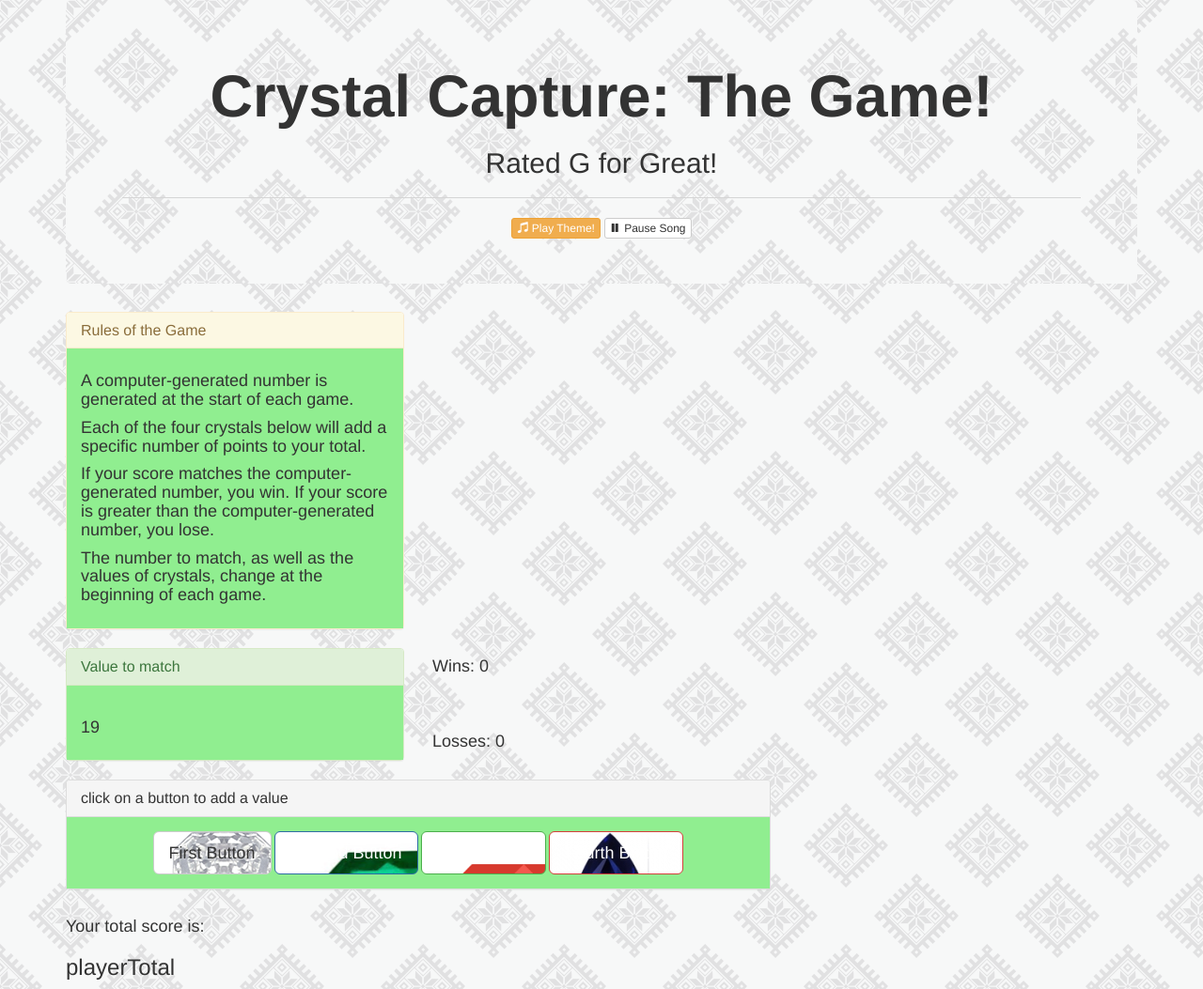
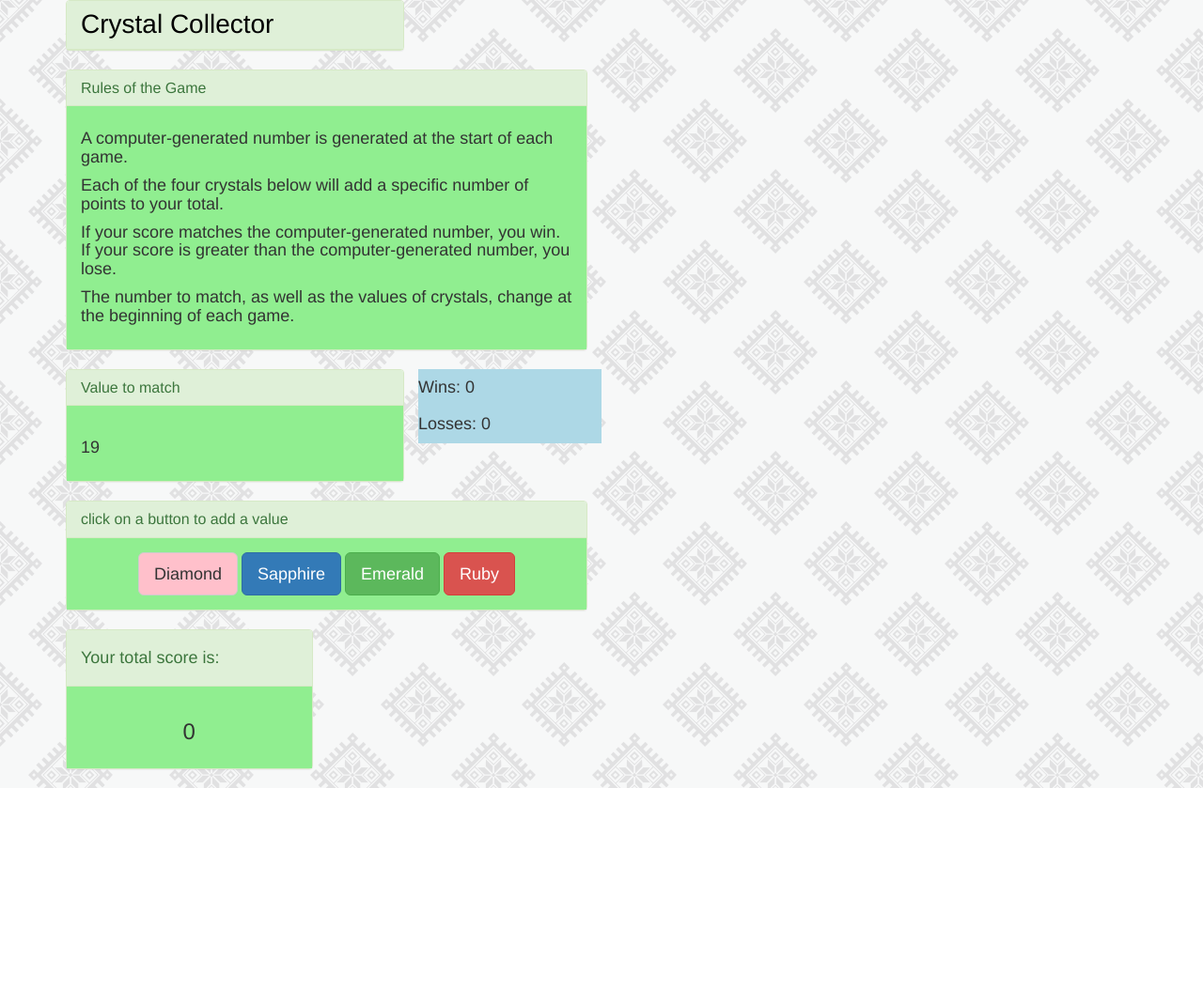
Before and after one commit to mathiskim/week-4-game, a plain HTML site: page index.html in a window 1280 px wide. Shown: the whole page at 94% size. After the commit the page ends 839 px from the top, so only its background shows below. Drawn offline with nearby package versions, Linux system fonts and the light colour scheme.

Commit message:
working copy

```diff
--- a/assets/css/style.css
+++ b/assets/css/style.css
@@ -0,0 +1,4 @@
+#firstBtn {
+	height: 75px;
+	background-image: url("assets/images/diamond.png");
+}
--- /dev/null
+++ b/assets/javascript/week4.js
@@ -0,0 +1,105 @@
+ $(".jumbotron").css({'background-image':'url("assets/images/eight_horns.png")'});
+      $(".game-rules").css({"background-color": "yellow"});
+     $(".panel-body").css({"background-color": "lightgreen"});
+
+     // The random number shown at the start of the game should be between 19 - 120.
+      function getRandomInt(min, max) {
+      return Math.floor(Math.random() * (max - min + 1)) + min;
+    }
+
+// Each crystal should have a random hidden value between 1 - 12.
+      var playerTotal = 0;
+      var buttonValues = [];
+      var matchValue;
+      var nbrWins = 0;
+      var nbrLosses = 0;
+
+     for (var i = 0; i < 4; i++) {
+        buttonValues[i] = getRandomInt(1, 12);
+        var currentValue = buttonValues[i];
+        for (var j = 0; j < i; j++)  {              //removes duplicate value if it exists
+            if (buttonValues[i] === buttonValues[j]) {
+                i = i - 1;          //replace the current occurrence of the array when the loop increments
+                j = 9;             //break out of the loop
+            }
+        }
+      }
+
+     $(document).ready(function() {
+   //  resetGame();
+      matchValue = getRandomInt(19, 120);
+      $(".match-value").html("<h4>" + matchValue + "</h4>");
+      $(".wins").html("<h4>Wins: " + nbrWins + "</h4>");
+      $(".losses").html("<h4>Losses: " + nbrLosses + "</h4>");
+
+      // get button value for first button
+      $("#firstBtn").on("click", function() {
+         playerTotal = playerTotal + buttonValues[0];
+         $("#score").text(playerTotal);
+         didIWin(playerTotal, matchValue);
+        });
+
+      $("#secondBtn").on("click", function() {
+        playerTotal = playerTotal + buttonValues[1];
+        $("#score").text(playerTotal);
+        didIWin(playerTotal, matchValue);
+      });
+
+      // get button value for third button
+      $("#thirdBtn").on("click", function() {
+        playerTotal = playerTotal + buttonValues[2];
+        $("#score").text(playerTotal);
+        didIWin(playerTotal, matchValue);
+      });
+
+      // get button value for fourth button
+      $("#fourthBtn").on("click", function() {
+        playerTotal = playerTotal + buttonValues[3];
+        $("#score").text(playerTotal);
+        didIWin(playerTotal, matchValue);
+      });
+
+   function displayScore() {
+     $("#score").text(playerTotal);
+   }
+
+   function didIWin(playerTotal, matchValue) {
+      if (playerTotal === matchValue) {
+        nbrWins++;
+        $("#wins").text("Wins: " + nbrWins);
+        resetGame();
+      } else {
+        if (playerTotal > matchValue) {
+          nbrLosses++;
+          $("#losses").html("<h4>Losses: " + nbrLosses + "</h4>");
+          resetGame();
+        }
+      }
+   }
+
+ function resetGame() {
+       playerTotal = 0;
+       buttonValues = [];
+       matchValue;
+
+     matchValue = getRandomInt(19, 120);
+
+     for (var i = 0; i < 4; i++) {
+        buttonValues[i] = getRandomInt(1, 12);
+        var currentValue = buttonValues[i];
+        for (var j = 0; j < i; j++)  {
+           console.log('value of j ' + j);
+            if (buttonValues[i] === buttonValues[j]) {   //if this is a duplicate value, replace it
+                i = i - 1;          //replace the current occurrence of the array when the loop increments
+                j = 9;             //break out of the loop
+            }
+        }
+      }
+
+      $("#wins").text("Wins: " + nbrWins);
+      $("#losses").text("Losses: " + nbrLosses);
+      $(".match-value").text(matchValue);
+      $("#score").text(playerTotal);
+ }
+
+});
--- a/index.html
+++ b/index.html
@@ -59,9 +59,12 @@ function getRandomInt(min, max) {
 <!DOCTYPE html>
 <html>
 <head>
-	<title>Crystal Capture</title>
+	<title>Crystal Collector</title>
+
 	<!-- Bootstrap File -->
   <link rel="stylesheet" href="https://maxcdn.bootstrapcdn.com/bootstrap/3.3.6/css/bootstrap.min.css" integrity="sha384-1q8mTJOASx8j1Au+a5WDVnPi2lkFfwwEAa8hDDdjZlpLegxhjVME1fgjWPGmkzs7" crossorigin="anonymous">
+  <!--<link rel="stylesheet" type="text/css" href="assets/css/style.css"> -->
+
 
   <!-- JQuery -->
   <script src="https://code.jquery.com/jquery.js"></script>
@@ -77,7 +80,7 @@ function getRandomInt(min, max) {
 <div class="container">
 
     <!-- Jumbotron with Title -->
-    <div class="jumbotron" >
+  <!--  <div class="jumbotron" >
       <h1 class="text-center"><strong>Crystal Capture: The Game!</strong></h1>
       <h2 class="text-center">Rated G for Great!</h2>
       <hr>
@@ -85,11 +88,21 @@ function getRandomInt(min, max) {
         <button class="btn btn-warning btn-xs theme-button"><span class="glyphicon glyphicon-music"></span> Play Theme!</button>
         <button class="btn btn-default btn-xs pause-button"><span class="glyphicon glyphicon-pause"></span> Pause Song</button>
       </div>
+    </div>  -->
+
+    <div class="row">
+      <div class="col-lg-4">
+        <div class="panel panel-success">
+          <div class="panel-heading">
+            <h1 class="panel-title" style="font-size: 2em; color: black">Crystal Collector</h1>
+          </div>
+      </div>
+    </div>
    </div>
 
     <div class="row">
-      <div class="col-lg-4">
-        <div class="panel panel-warning">
+      <div class="col-lg-6">
+        <div class="panel panel-success">
           <div class="panel-heading">
             <h1 class="panel-title">Rules of the Game</h1>
           </div>
@@ -114,29 +127,28 @@ function getRandomInt(min, max) {
           </div>
         </div>
       </div>
-
-      <div class="col-lg-2">
-         <div class="win-lose">
+      <div class="col-lg-2" style="background-color: lightblue">
+        <div id="rwin" class="row">
             <h4 id="wins">Wins: 0</h4>
-             <br>
-             <br>
+        </div>
+        <div id="rlosses" class="row">
             <h4 id="losses">Losses: 0</h4>
         </div>
       </div>
      </div>
 
     <div class="row">
-      <div class="col-lg-8">
-        <div class="panel panel-default">
+      <div class="col-lg-6">
+        <div class="panel panel-success">
           <div class="panel-heading">
             <h3 class="panel-title">click on a button to add a value</h3>
           </div>
           <div class="panel-body">
             <div class="text-center">
-              <button id="firstBtn" class="btn btn-default btn-lg normal-button"><span class="firstBtnSpan"></span> First Button</button>
-              <button id="secondBtn" class="btn btn-primary btn-lg grow-button"><span class="secondBtnSpan"></span> Second Button</button>
-              <button id="thirdBtn" class="btn btn-success btn-lg shrink-button"><span class="thirdBtnSpan"></span> Third Button</button>
-              <button id="fourthBtn" class="btn btn-danger btn-lg shrink-button"><span class="fourthBtnSpan"></span>Fourth Button</button>
+              <button id="firstBtn" class="btn btn-default btn-lg" style="background-color: pink" ><span class="firstBtnSpan"></span>Diamond</button>
+              <button id="secondBtn" class="btn btn-primary btn-lg"><span class="secondBtnSpan"></span>Sapphire</button>
+              <button id="thirdBtn" class="btn btn-success btn-lg"><span class="thirdBtnSpan"></span>Emerald</button>
+              <button id="fourthBtn" class="btn btn-danger btn-lg"><span class="fourthBtnSpan"></span>Ruby</button>
             </div>
           </div>
         </div>
@@ -144,163 +156,24 @@ function getRandomInt(min, max) {
     </div>
 
     <div class="row">
-      <div class="col-lg-4">
+      <div class="col-lg-3">
+        <div class="panel panel-success">
+          <div class="panel-heading">
             <div class="tot-score-hdr">
                 <h4>Your total score is: </h4>
             </div>
+          </div>
+          <div class="panel-body">
+            <div class="text-center">
                <div class="tot-score-val">
-            <h3 id="score">playerTotal</h3>
+                 <h3 id="score">0</h3>
                </div>
             </div>
           </div>
         </div>
-
-
-     <script type="text/javascript">
-
-     $(".jumbotron").css({'background-image':'url("assets/images/eight_horns.png")'});
-      $(".game-rules").css({"background-color": "yellow"});
-     $(".panel-body").css({"background-color": "lightgreen"});
-
-     $('#firstBtn').css('background-image', 'url("assets/images/diamond.png")');
-     $('#secondBtn').css('background-image', 'url("assets/images/emerald.png")');
-     $('#thirdBtn').css('background-image', 'url("assets/images/ruby1.png")');
-     $('#fourthBtn').css('background-image', 'url("assets/images/sapphire.png")');
-
-    // The random number shown at the start of the game should be between 19 - 120.
-      function getRandomInt(min, max) {
-      return Math.floor(Math.random() * (max - min + 1)) + min;
-    }
-    //alert(getRandomInt(19, 120));
-// Each crystal should have a random hidden value between 1 - 12.
-      var playerTotal = 0;
-      var buttonValues = [];
-      var matchValue;
-      var nbrWins = 0;
-      var nbrLosses = 0;
-
-     for (var i = 0; i < 4; i++) {
-        buttonValues[i] = getRandomInt(1, 12);
-        var currentValue = buttonValues[i];
-        console.log('currentValue ' + currentValue);
-        console.log('value of i ' + i);
-        for (var j = 0; j < i; j++)  {
-           console.log('value of j ' + j);
-            if (buttonValues[i] === buttonValues[j]) {
-                console.log('buttonValues in 2nd loop ' + buttonValues);
-                console.log('value of j ' + j);
-                i = i - 1;          //replace the current occurrence of the array when the loop increments
-                j = 9;             //break out of the loop
-                console.log('value of i ' + i + ' value of j ' + j);
-            }
-        }
-      }
-      console.log(buttonValues);
-
-     $(document).ready(function() {
-   //  resetGame();
-      matchValue = getRandomInt(19, 120);
-       alert(matchValue)  ;
-      $(".match-value").html("<h4>" + matchValue + "</h4>");
-      $(".wins").html("<h4>Wins: " + nbrWins + "</h4>");
-      $(".losses").html("<h4>Losses: " + nbrLosses + "</h4>");
-
-      // get button value for first button
-      $("#firstBtn").on("click", function() {
-         playerTotal = playerTotal + buttonValues[0];
-         $("#score").text(playerTotal);
-         console.log('first button ' + playerTotal);
-         didIWin(playerTotal, matchValue);
-        });
-
-      $("#secondBtn").on("click", function() {
-        playerTotal = playerTotal + buttonValues[1];
-        $("#score").text(playerTotal);
-        console.log('second button ' + playerTotal);
-        didIWin(playerTotal, matchValue);
-      });
-
-      // get button value for third button
-      $("#thirdBtn").on("click", function() {
-        playerTotal = playerTotal + buttonValues[2];
-        $("#score").text(playerTotal);
-        console.log('third button ' + playerTotal);
-        didIWin(playerTotal, matchValue);
-      });
-
-      // get button value for fourth button
-      $("#fourthBtn").on("click", function() {
-        playerTotal = playerTotal + buttonValues[3];
-        $("#score").text(playerTotal);
-        console.log('fourth button ' + playerTotal);
-        didIWin(playerTotal, matchValue);
-      });
-
-   function displayScore() {
-     $("#score").text(playerTotal);
-   }
-
-   function didIWin(playerTotal, matchValue) {
-      alert('in didIWin')
-      console.log('playerTotal' + playerTotal);
-      console.log('matchValue' + matchValue);
-      if (playerTotal === matchValue) {
-        nbrWins++;
-        console.log('nbr wins: ' + nbrWins);
-        $("#wins").text("Wins: " + nbrWins);
-        resetGame();
-      } else {
-        if (playerTotal > matchValue) {
-          nbrLosses++;
-          console.log('nbr losses: ' + nbrLosses);
-          $("#losses").html("<h4>Losses: " + nbrLosses + "</h4>");
-          resetGame();
-        }
-      }
-   }
-
- function resetGame() {
-       playerTotal = 0;
-       buttonValues = [];
-       matchValue;
-
-     matchValue = getRandomInt(19, 120);
-
-     for (var i = 0; i < 4; i++) {
-        buttonValues[i] = getRandomInt(1, 12);
-        var currentValue = buttonValues[i];
-        console.log('currentValue ' + currentValue);
-        console.log('value of i ' + i);
-        for (var j = 0; j < i; j++)  {
-           console.log('value of j ' + j);
-            if (buttonValues[i] === buttonValues[j]) {
-                console.log('buttonValues in 2nd loop ' + buttonValues);
-                console.log('value of j ' + j);
-                i = i - 1;          //replace the current occurrence of the array when the loop increments
-                j = 9;             //break out of the loop
-                console.log('value of i ' + i + ' value of j ' + j);
-            }
-        }
-      }
-      console.log('buttonValues ' + buttonValues);
-      console.log('Wins ' + nbrWins);
-      console.log('Losses ' + nbrLosses);
-
-
-      $("#wins").text("Wins: " + nbrWins);
-      $("#losses").text("Losses: " + nbrLosses);
-      $(".match-value").text(matchValue);
-      $("#score").text(playerTotal);
- }
-
-
-
-
-
-
-});
-     </script>
-
+      </div>
+    </div>
+ <script src="assets/javascript/week4.js"></script>
 
 
 </body>
```
Lines whose indentation alone changed are shown as unchanged.
